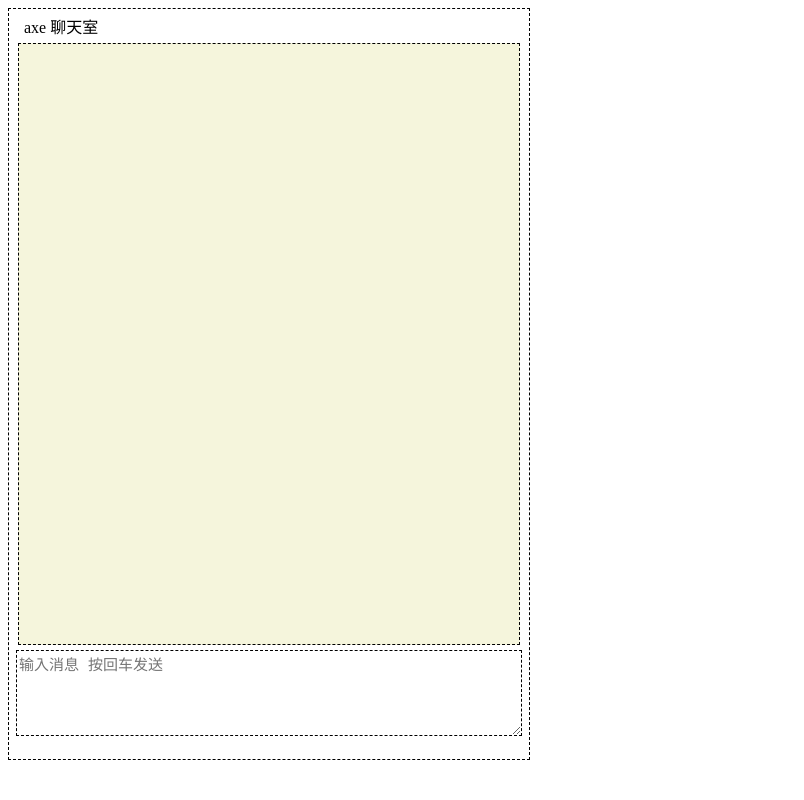
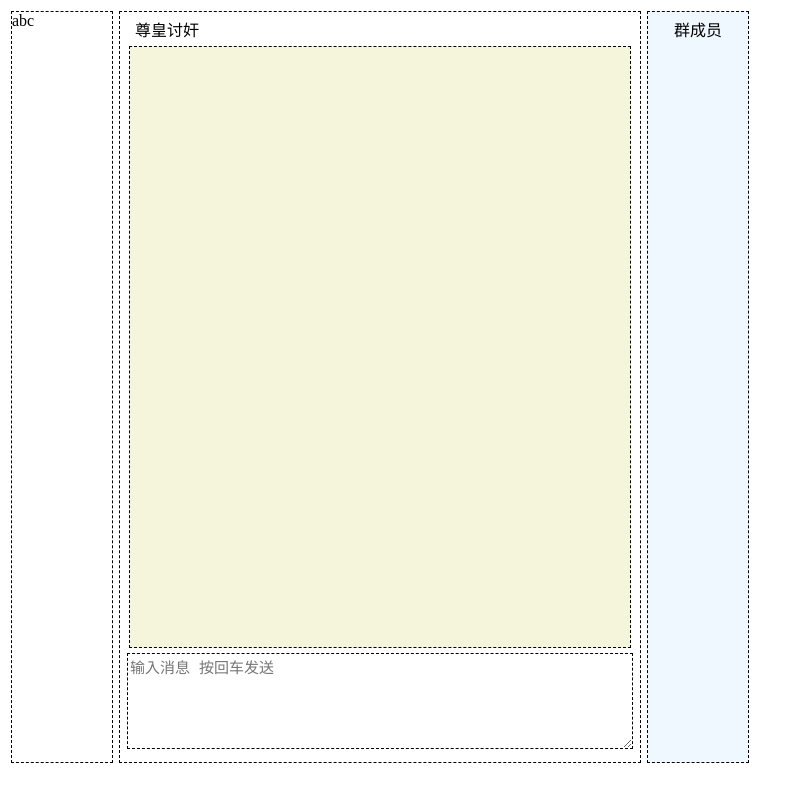
Before and after one commit to jane255/chatroom, a Flask app: template templates/connect-js.html in a window 1280 px wide. Shown: the whole page, without its empty margins (0-804 px from the left). Run offline with Flask 3, Linux system fonts and the light colour scheme; the template is opened without the code that fills it, so the values that code supplies are empty; some libraries are stand-ins or nearby versions.

Commit message:
add: 增加群组和群成员展示

```diff
--- a/static/connect.css
+++ b/static/connect.css
@@ -1,12 +1,33 @@
+.msg-box {
+    display: flex;
+}
+
+.msg-group {
+    border: 1px dashed;
+    width: 100px;
+    height: 750px;
+    display: inline-block;
+    margin: 3px;
+}
+
 .msg-body {
-    text-align: center;
+    display: inline-block;
     width: 520px;
     height: 750px;
     border: 1px dashed;
+    margin: 3px;
+}
+
+.msg-member {
+    border: 1px dashed;
+    width: 100px;
+    height: 750px;
+    display: inline-block;
+    margin: 3px;
+    background: aliceblue;
 }
 
 .msg-title {
-    text-align: center;
     margin: 5px;
 }
 
@@ -31,7 +52,7 @@
 
 #id-input {
     width: 500px;
-    height: 80px;
+    height: 90px;
     border: 1px dashed;
     word-break:break-all;
     overflow: auto;
@@ -74,3 +95,9 @@
 .msg-cell-you {
    text-align: left;
 }
+
+.msg-member-title {
+    text-align: center;
+    margin: 5px;
+    font-size: 16px;
+}
--- a/templates/connect-js.html
+++ b/templates/connect-js.html
@@ -27,12 +27,14 @@
         <div class="msg-box">
 
             <!-- 消息群组-->
-            <div class="msg-group"></div>
+            <div class="msg-group">
+                abc
+            </div>
 
             <!-- 消息体 -->
             <div class="msg-body">
                 <div class="msg-title">
-                    <div id="id-title">axe 聊天室</div>
+                    <div id="id-title">尊皇讨奸</div>
                 </div>
                 <div class="msg-list" data-user_id={{ user.id }}>
                     {% for m in msg_list %}
@@ -59,7 +61,10 @@
             </div>
 
             <!-- 消息成员 -->
-            <div class="msg-member"></div>
+            <div class="msg-member">
+                <div class="msg-member-title">群成员</div>
+            </div>
+
         </div>
     </body>
     <script type="text/javascript" charset="utf-8" src="/static/connect.js" >
```
